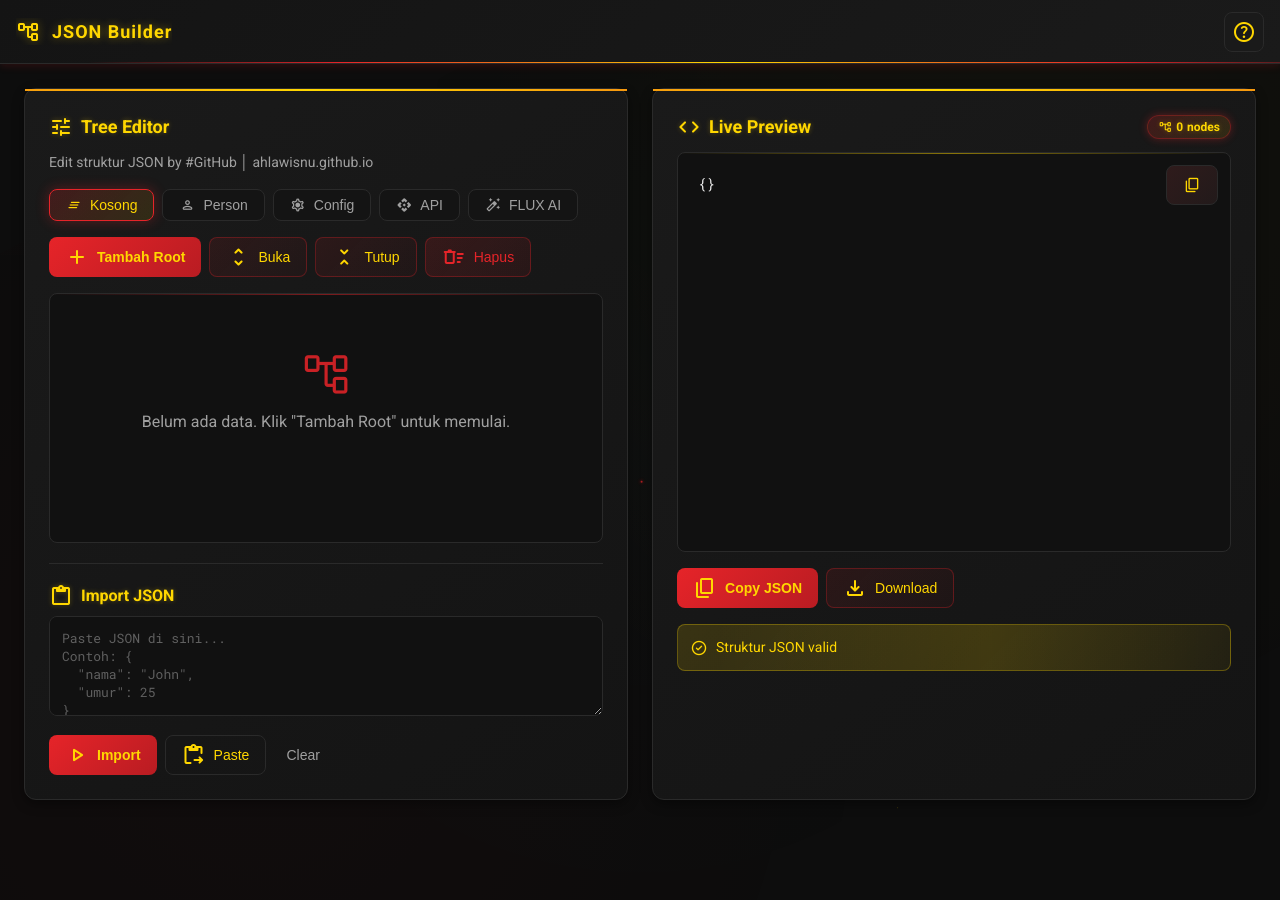
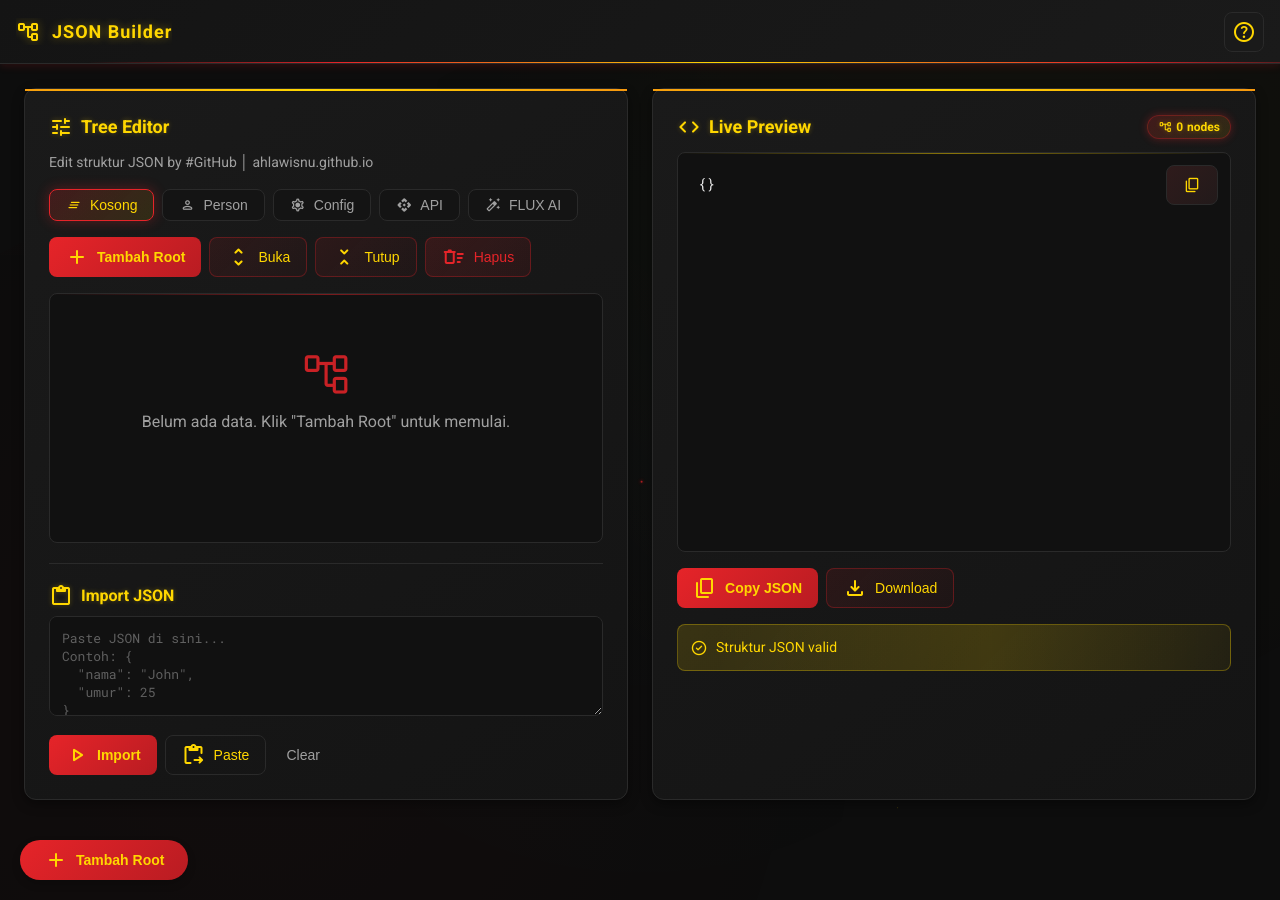
Before and after one commit to ahlawisnu/ahlawisnu.github.io, a Jekyll site: the page project/JSON.html, which Jekyll copies as it is, in a window 1280 px wide. Built offline with Jekyll 4.4.1, drawn with Linux system fonts in a browser that asks for light colours.

Commit message:
Update JSON.html

```diff
--- a/project/JSON.html
+++ b/project/JSON.html
@@ -3,6 +3,7 @@
 <head>
     <meta charset="UTF-8">
     <meta name="viewport" content="width=device-width, initial-scale=1.0, maximum-scale=1.0, user-scalable=no">
+  <meta name="viewport" content="width=device-width, initial-scale=1.0, interactive-widget=resizes-content">
     <title>JSON Builder - #GitHub │ ahlawisnu.github.io</title>
     <link href="https://fonts.googleapis.com/css2?family=Roboto:wght@400;500;700&family=Roboto+Mono&display=swap" rel="stylesheet">
     <link href="https://fonts.googleapis.com/css2?family=Material+Symbols+Rounded:opsz,wght,FILL,GRAD@24,400,0,0" rel="stylesheet">
@@ -1279,9 +1280,28 @@
             0%, 100% { box-shadow: 0 0 5px rgba(230, 36, 41, 0.2); }
             50% { box-shadow: 0 0 10px rgba(230, 36, 41, 0.4); }
         }
+
+.btn.floating {
+  position: fixed;
+  bottom: calc(20px + env(safe-area-inset-bottom)); /* Menambahkan jarak aman */
+  left: 20px;
+  z-index: 1000;
+
+  /* Transisi halus saat posisi berubah */
+  transition: bottom 0.3s ease;
+
+  /* Opsional: Tambahkan gaya agar terlihat lebih bagus */
+  box-shadow: 0 4px 8px rgba(0, 0, 0, 0.2);
+  border-radius: 50px; /* Membuat tombol berbentuk kapsul */
+  padding: 12px 24px;
+  display: flex;
+  align-items: center;
+  gap: 8px;
+}
+
     </style>
 </head>
-<body><body>
+<body>
     <!-- Floating Particles -->
     <div class="particles">
         <div class="particle"></div>
@@ -2121,6 +2141,26 @@
         document.addEventListener('DOMContentLoaded', () => {
             renderTree();
         });
+
+// Deteksi jika layar berubah ukuran (biasanya karena keyboard muncul)
+let initialHeight = window.innerHeight;
+
+window.addEventListener('resize', () => {
+  const btn = document.querySelector('.btn.floating');
+
+  // Jika tinggi layar berkurang signifikan, berarti keyboard muncul
+  if (window.innerHeight < initialHeight - 100) {
+    btn.style.bottom = '20px'; // Atau sembunyikan: btn.style.display = 'none';
+    btn.style.transform = 'translateY(-150px)'; // Geser ke atas
+  } else {
+    btn.style.transform = 'translateY(0)'; // Kembalikan ke posisi asli
+  }
+});
+
     </script>
+  <button class="btn floating  btn-filled" onclick="addRootNode()">
+                        <span class="material-symbols-rounded">add</span>
+                        Tambah Root
+                    </button>
 </body>
 </html>
```
